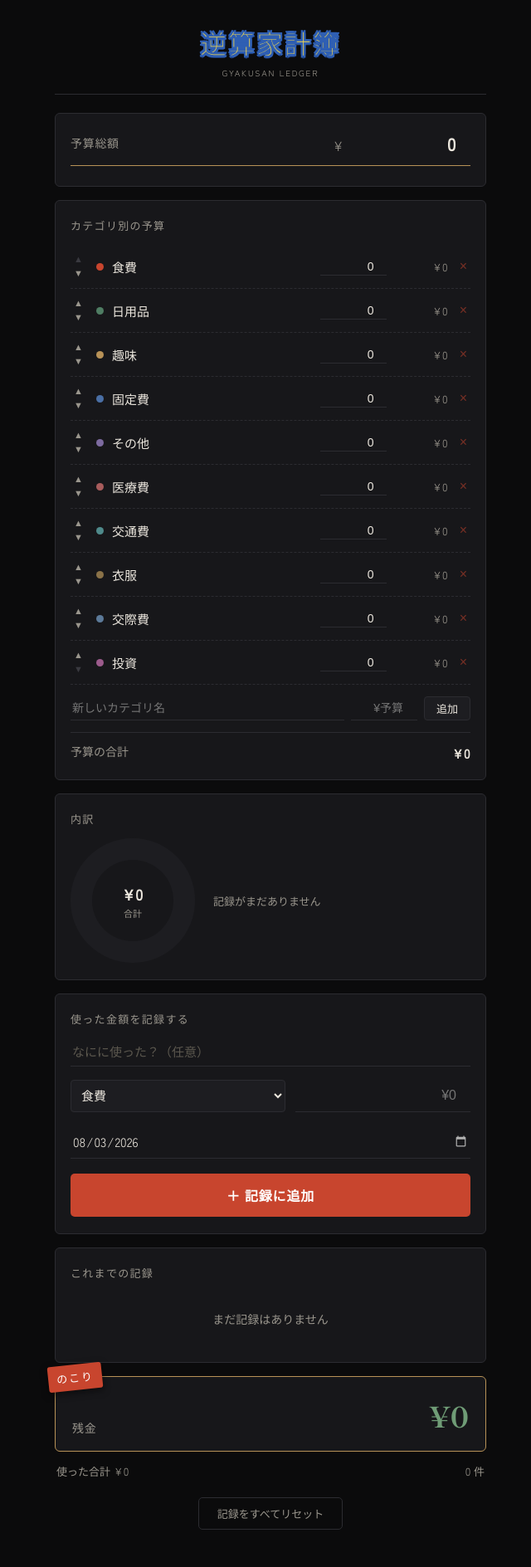
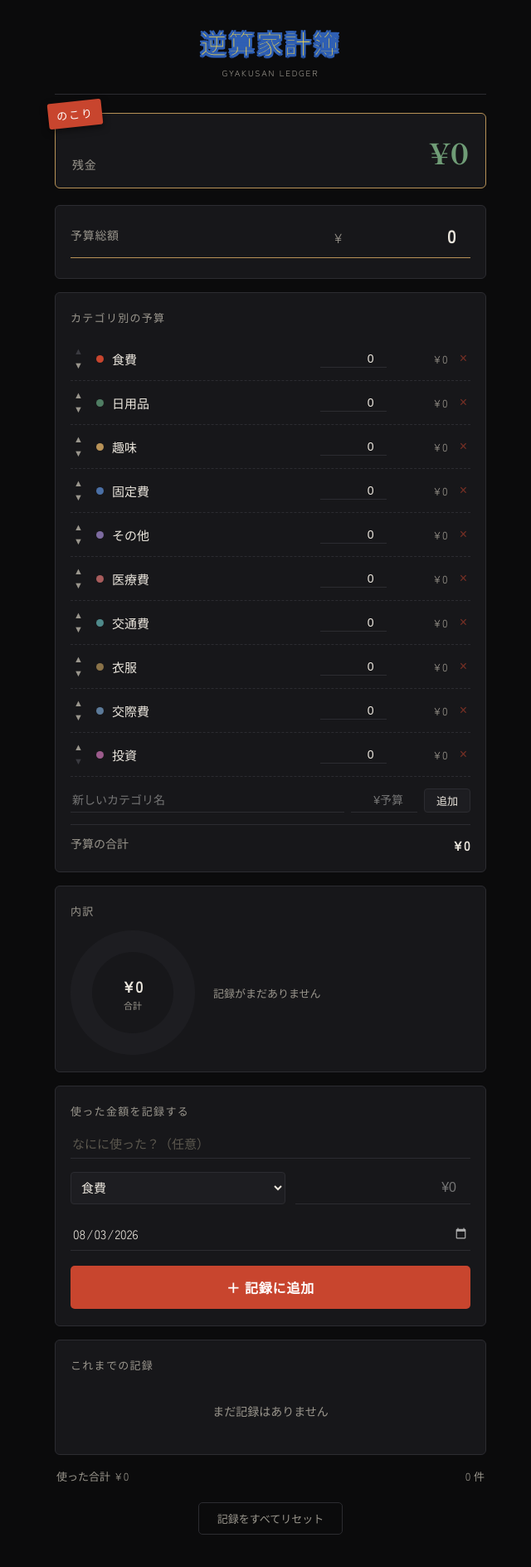
Before and after one commit to 1appleck12-blip/kakeibo-gyakusan, a plain HTML site: page index.html in a window 1280 px wide. Shown: the whole page at 83% size, without its empty margins (314-954 px from the left). Drawn offline with Linux system fonts and the light colour scheme; a web font is replaced by a local one.

Commit message:
Add files via upload

```diff
--- a/index.html
+++ b/index.html
@@ -203,7 +203,7 @@
   .empty-note{ text-align:center; color:var(--ink-dim); padding:22px 0; font-size:14px; }
 
   /* remaining box */
-  .remain-wrap{ position:relative; margin-top:6px; }
+  .remain-wrap{ position:relative; margin-top:22px; margin-bottom:20px; }
   .stamp{
     position:absolute; top:-14px; left:-8px; z-index:2;
     background:var(--vermilion); color:#fff; font-family:'Shippori Mincho', serif;
@@ -255,6 +255,14 @@
     <span class="en">GYAKUSAN LEDGER</span>
   </header>
 
+  <div class="remain-wrap">
+    <div class="stamp">のこり</div>
+    <div class="remain-box">
+      <span class="lbl">残金</span>
+      <span class="amt" id="remainAmt">¥0</span>
+    </div>
+  </div>
+
   <div class="card">
     <div class="field-row">
       <span class="lbl">予算総額</span>
@@ -303,14 +311,6 @@
   <div class="card">
     <div class="section-title">これまでの記録</div>
     <div id="recordList"><div class="empty-note">まだ記録はありません</div></div>
-  </div>
-
-  <div class="remain-wrap">
-    <div class="stamp">のこり</div>
-    <div class="remain-box">
-      <span class="lbl">残金</span>
-      <span class="amt" id="remainAmt">¥0</span>
-    </div>
   </div>
 
   <div class="sub-summary">
```
